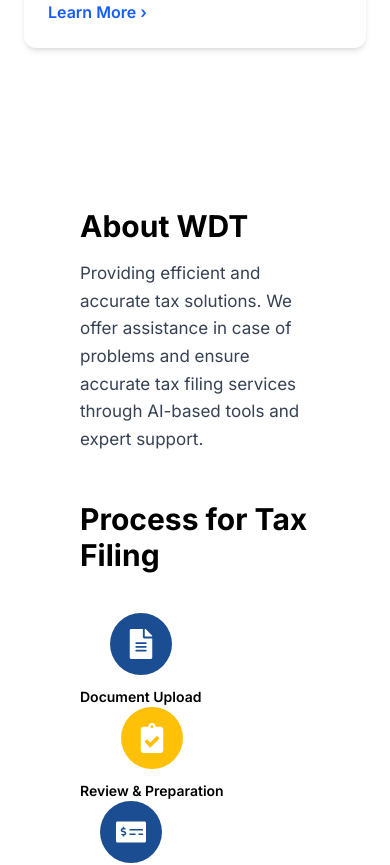
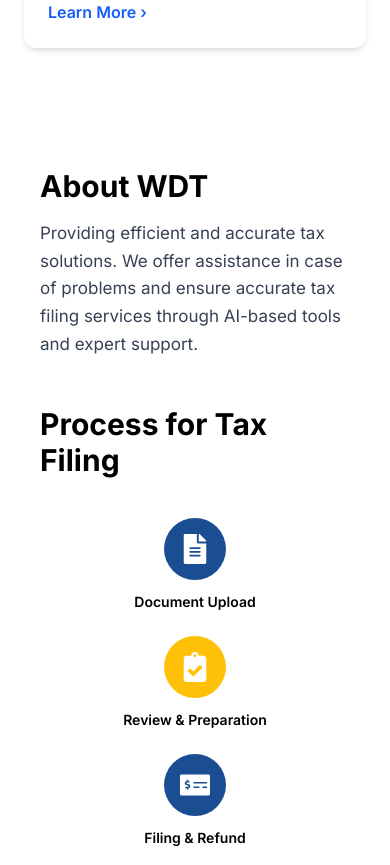
Before and after one commit to hamzak106-dev/we-do-tax, a Next.js app: page / in a window 390 px wide. Shown: the part 3560-4425 px from the top of the page. Built offline with nearby package versions, Linux system fonts and the light colour scheme.

Commit message:
minor ui fixes

```diff
--- a/next.config.ts
+++ b/next.config.ts
@@ -1,10 +1,11 @@
 import type { NextConfig } from "next";
 
 const nextConfig: NextConfig = {
+  output: "export", // important for Netlify static
   images: {
+    unoptimized: true, // ✅ this disables image optimization that breaks static export
     domains: ["pixabay.com", "randomuser.me", "cdn.prod.website-files.com"],
   },
-  /* config options here */
 };
 
 export default nextConfig;
--- a/src/components/About/About.tsx
+++ b/src/components/About/About.tsx
@@ -51,7 +51,7 @@ import { FaFileAlt, FaClipboardCheck, FaMoneyCheckAlt } from "react-icons/fa";
 
 export default function AboutProcessSection() {
   return (
-    <section id="about" className="bg-white py-20 px-20 md:px-20 max-w-[1440px] m-auto">
+    <section id="about" className="bg-white md:py-20 py-10 px-10 md:px-20 max-w-[1440px] m-auto">
       <div className="max-w-7xl mx-auto grid grid-cols-1 md:grid-cols-2 gap-12 items-center">
         {/* LEFT: About RTD Tax */}
         <div>
@@ -70,9 +70,9 @@ export default function AboutProcessSection() {
           <h2 className="text-3xl md:text-4xl font-bold text-black mb-10">
             Process for Tax Filing
           </h2>
-          <div className="flex flex-col sm:flex-row items-start justify-between gap-0">
+          <div className="flex flex-col md:flex-row items-center md:items-start justify-center md:justify-between gap-6 md:gap-0 text-center">
   {/* Step 1 */}
-            <div className="flex flex-col items-center text-center">
+  <div className="flex flex-col items-center">
     <div className="bg-[#1a4d91] text-white rounded-full p-4 text-3xl mb-3">
       <FaFileAlt />
     </div>
@@ -80,10 +80,10 @@ export default function AboutProcessSection() {
   </div>
 
   {/* Arrow */}
-            <div className="hidden sm:block text-3xl text-gray-400">→</div>
+  <div className="hidden md:block text-3xl text-gray-400 mx-4">→</div>
 
   {/* Step 2 */}
-            <div className="flex flex-col items-center text-center">
+  <div className="flex flex-col items-center">
     <div className="bg-[#ffc107] text-white rounded-full p-4 text-3xl mb-3">
       <FaClipboardCheck />
     </div>
@@ -91,16 +91,17 @@ export default function AboutProcessSection() {
   </div>
 
   {/* Arrow */}
-            <div className="hidden sm:block text-3xl text-gray-400">→</div>
+  <div className="hidden md:block text-3xl text-gray-400 mx-4">→</div>
 
   {/* Step 3 */}
-            <div className="flex flex-col items-center text-center">
+  <div className="flex flex-col items-center">
     <div className="bg-[#1a4d91] text-white rounded-full p-4 text-3xl mb-3">
       <FaMoneyCheckAlt />
     </div>
     <p className="text-sm font-semibold text-black">Filing & Refund</p>
   </div>
 </div>
+
         </div>
       </div>
     </section>
```
Lines whose indentation alone changed are shown as unchanged.
